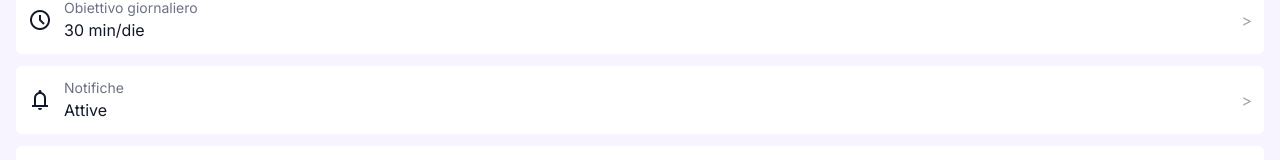
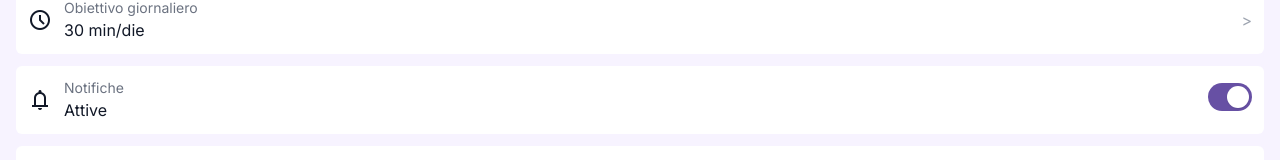
Before and after one commit to Sambuzi/A5, a React (Vite) app: page /profile in a window 1280 px wide. Shown: the part 405-565 px from the top of the page. Built offline with nearby package versions, Linux system fonts and the light colour scheme.

Commit message:
fixed errors on Profilepage

```diff
--- a/src/pages/Profile.jsx
+++ b/src/pages/Profile.jsx
@@ -20,7 +20,16 @@ export default function Profile(){
   const [editing, setEditing] = useState(false)
   const [saving, setSaving] = useState(false)
   const [editingField, setEditingField] = useState(null)
-  const [notificationsEnabled, setNotificationsEnabled] = useState(true)
+  const [notificationsEnabled, setNotificationsEnabled] = useState(()=>{
+    try{
+      const raw = sessionStorage.getItem(PROFILE_CACHE_KEY)
+      if(raw){
+        const cached = JSON.parse(raw)
+        return cached.notifications ?? true
+      }
+    }catch(e){}
+    return true
+  })
   const [avatarFile, setAvatarFile] = useState(null)
   const [previewUrl, setPreviewUrl] = useState(null)
   const [nameEdit, setNameEdit] = useState('')
@@ -66,7 +75,7 @@ export default function Profile(){
 
         const { data: profileRow } = await supabase
           .from('profiles')
-          .select('full_name, avatar_url, level, goal')
+          .select('full_name, avatar_url, level, goal, notifications')
           .eq('id', user.id)
           .single()
 
@@ -170,6 +179,13 @@ export default function Profile(){
       setAvatarFile(null)
       if(previewUrl){ URL.revokeObjectURL(previewUrl); setPreviewUrl(null) }
       setEditing(false)
+      // update session cache after a full save
+      try{
+        const cachedRaw = sessionStorage.getItem(PROFILE_CACHE_KEY)
+        const cached = cachedRaw ? JSON.parse(cachedRaw) : {}
+        const updated = { ...(cached || {}), name: nameEdit, level: levelEdit, goal: goalEdit, avatar_url: uploadedUrl || cached?.avatar_url || null }
+        sessionStorage.setItem(PROFILE_CACHE_KEY, JSON.stringify(updated))
+      }catch(e){ /* ignore */ }
     }catch(e){
       console.error('Save error', e)
       setError(e.message || String(e))
@@ -192,6 +208,15 @@ export default function Profile(){
       if(error) throw error
 
       setProfile(prev => ({ ...(prev || {}), [field]: value }))
+      // if notifications changed, sync the toggle state immediately
+      if(field === 'notifications') setNotificationsEnabled(Boolean(value))
+      // update session cache so the change persists across navigations
+      try{
+        const cachedRaw = sessionStorage.getItem(PROFILE_CACHE_KEY)
+        const cached = cachedRaw ? JSON.parse(cachedRaw) : {}
+        const updated = { ...(cached || {}), [field]: value }
+        sessionStorage.setItem(PROFILE_CACHE_KEY, JSON.stringify(updated))
+      }catch(e){ /* ignore storage errors */ }
       setEditingField(null)
     }catch(e){
       console.error('Update field error', e)
@@ -315,34 +340,38 @@ export default function Profile(){
           <div className="text-gray-400">{editingField === 'goal' ? '' : '>'}</div>
         </div>
 
-        <div role="button" onClick={()=>{ if(!editingField) { setEditingField('notifications') } }} className="bg-white p-3 rounded-md flex items-center justify-between cursor-pointer">
+        <div className="bg-white p-3 rounded-md flex items-center justify-between">
           <div className="flex items-center gap-3">
             <span className="material-symbols-outlined">notifications</span>
             <div>
               <div className="text-sm text-gray-500">Notifiche</div>
-              {editingField === 'notifications' ? (
-                <div className="flex items-center gap-3">
-                  <div
-                    className={`m3-switch ${notificationsEnabled ? 'on' : ''}`}
-                    tabIndex={0}
-                    role="switch"
-                    aria-checked={notificationsEnabled}
-                    onClick={(ev)=>{ ev.stopPropagation(); setNotificationsEnabled(v => !v); }}
-                    onKeyDown={(ev)=>{ if(ev.key === 'Enter' || ev.key === ' ') { ev.preventDefault(); setNotificationsEnabled(v => !v); } }}
-                  >
-                    <span className="thumb" aria-hidden="true"></span>
-                  </div>
-                  <div className="flex items-center gap-2">
-                    <button onClick={(ev)=>{ ev.stopPropagation(); updateProfileField('notifications', notificationsEnabled) }} className="px-2 py-1 bg-primary text-white rounded text-sm">Salva</button>
-                    <button onClick={(ev)=>{ ev.stopPropagation(); setEditingField(null); setNotificationsEnabled(profile?.notifications ?? notificationsEnabled) }} className="px-2 py-1 bg-gray-100 rounded text-sm">Annulla</button>
-                  </div>
-                </div>
-              ) : (
-                <div className="font-medium">{(profile?.notifications ?? notificationsEnabled) ? 'Attive' : 'Disattivate'}</div>
-              )}
+              <div className="font-medium">{(profile?.notifications ?? notificationsEnabled) ? 'Attive' : 'Disattivate'}</div>
             </div>
           </div>
-          <div className="text-gray-400">{editingField === 'notifications' ? '' : '>'}</div>
+          <div>
+            <div
+              className={`m3-switch ${(profile?.notifications ?? notificationsEnabled) ? 'on' : ''}`}
+              tabIndex={0}
+              role="switch"
+              aria-checked={profile?.notifications ?? notificationsEnabled}
+              onClick={async (ev) => {
+                ev.stopPropagation()
+                const newVal = !(profile?.notifications ?? notificationsEnabled)
+                setNotificationsEnabled(newVal)
+                try{ await updateProfileField('notifications', newVal) }catch(e){ /* updateProfileField handles errors */ }
+              }}
+              onKeyDown={(ev) => {
+                if(ev.key === 'Enter' || ev.key === ' '){
+                  ev.preventDefault(); ev.stopPropagation();
+                  const newVal = !(profile?.notifications ?? notificationsEnabled)
+                  setNotificationsEnabled(newVal)
+                  updateProfileField('notifications', newVal)
+                }
+              }}
+            >
+              <span className="thumb" aria-hidden="true"></span>
+            </div>
+          </div>
         </div>
 
         <div className="bg-white p-3 rounded-md flex items-center justify-between">
```
